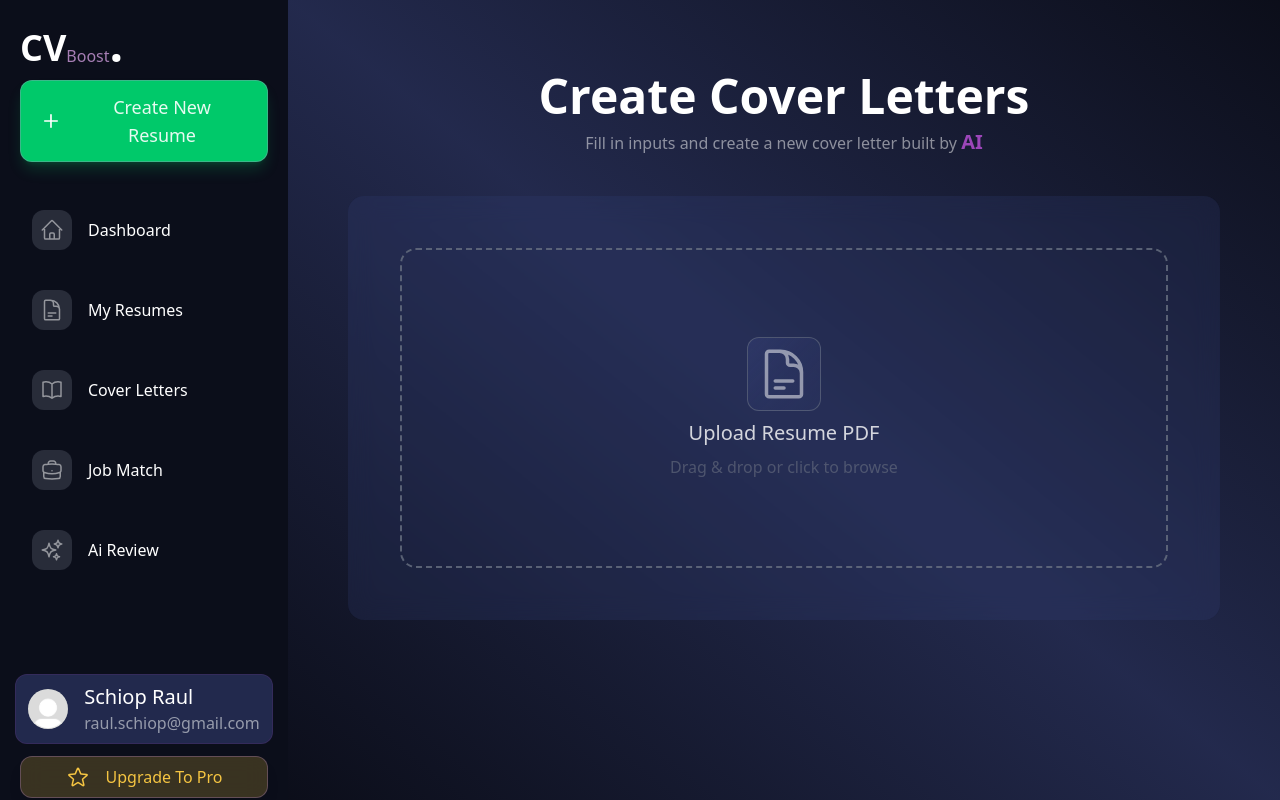
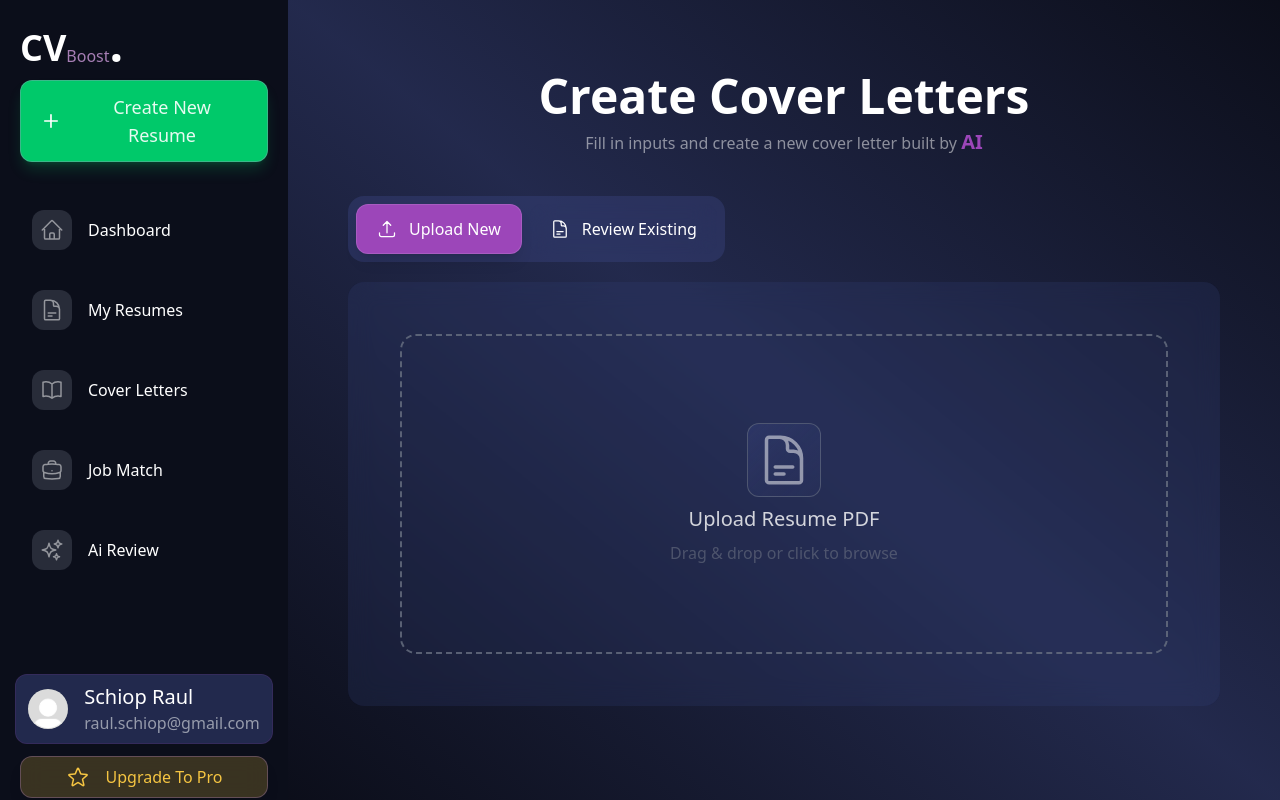
Before and after one commit to RaulSchiop/CVBoost, a Next.js app in the folder frontend/: page /tools/coverLetter/createCoverLetters in a window 1280 px wide. Built offline with nearby package versions, Linux system fonts and the light colour scheme.

Commit message:
ui change for the input cration

```diff
--- a/frontend/src/Components/InputsComponents/coverLettersComponents.tsx
+++ b/frontend/src/Components/InputsComponents/coverLettersComponents.tsx
@@ -14,8 +14,7 @@ export default function CoverLetterInput({
 }: InputCoverLetter) {
    const [file, setFile] = useState<File>();
    const [dragActive, setDragActive] = useState(false);
-   const atsScore = 60;
-   // Sample resume data - replace with actual data from props or API
+   const [selectedCv,setSelectedCv]=useState<number>();
 
    const handleInputChange = (e: React.ChangeEvent<HTMLInputElement>) => {
       const files = e.target.files;
@@ -111,7 +110,10 @@ export default function CoverLetterInput({
                {file && <MainBtn>Review The Resume</MainBtn>}
             </div>
          ) : (
-            <div className=" w-full h-full flex items-start justify-center">
+            <div className=" w-full h-full flex flex-col items-center justify-center py-8  md:py-20 lg:py-10">
+               <h1 className="text-accent-950 mb-5 font-bold text-2xl ">
+                  Click a CV to use for this cover letter
+               </h1>
                {coverLetters.length > 0 ? (
                   <List>
                      {coverLetters.map((file, index) => (
@@ -143,18 +145,7 @@ export default function CoverLetterInput({
                                  </h3>
                               </div>
 
-                              <div className="flex gap-2  ">
-                                 <SmallBtn ClassName="text-sm">View</SmallBtn>
-                                 <SmallBtn ClassName="text-sm bg-green-400">
-                                    Download
-                                 </SmallBtn>
-                                 <SmallBtn
-                                    ClassName="text-sm"
-                                    color="bg-red-500"
-                                 >
-                                    Delete
-                                 </SmallBtn>
-                              </div>
+
                            </div>
                         </motion.li>
                      ))}
--- a/frontend/src/Components/InputsComponents/reviewInputComponent.tsx
+++ b/frontend/src/Components/InputsComponents/reviewInputComponent.tsx
@@ -162,7 +162,16 @@ export default function PDFInput({ toggle, resumes }: PDFInputPropsType) {
                      ))}
                   </DownList>
                ) : (
-                  <p> No Resumes</p>
+                  <div className="w-full h-full flex items-center justify-center flex-col mt-20">
+                     <h1 className="text-accent-600 text-3xl font-bold">
+                        {" "}
+                        No Resumes{" "}
+                     </h1>
+                     <p className="text-accent-950/70 text-lg text-center">
+                        Curentlry you have no Resumes. Create new Resume with
+                        Ai.{" "}
+                     </p>
+                  </div>
                )}
             </div>
          )}
--- a/frontend/src/app/tools/coverLetter/createCoverLetters/page.tsx
+++ b/frontend/src/app/tools/coverLetter/createCoverLetters/page.tsx
@@ -3,6 +3,8 @@ import CoverLetterInput from "@/Components/InputsComponents/coverLettersComponen
 import { useState } from "react";
 import { motion } from "motion/react";
 import Link from "next/link";
+import MainBtn from "@/Components/Buttons/MainBtn";
+import UnSelectetButton from "@/Components/Buttons/UnSelectedButton";
 
 export default function CreateCoverLetter() {
    const [toggleUpload, setTogleUpload] = useState(false);
@@ -92,6 +94,86 @@ export default function CreateCoverLetter() {
          {/* stap 2 */}
          {/* based on the cv ( that person ) and job description and title create a cover letter ( create a txt file and download it) */}
 
+         {toggleUpload === false ? (
+            <div className="flex bg-contrast-500/40 p-2 w-fit rounded-2xl gap-2">
+               <MainBtn>
+                  {/* uload icon */}
+                  <svg
+                     xmlns="http://www.w3.org/2000/svg"
+                     fill="none"
+                     viewBox="0 0 24 24"
+                     strokeWidth={1.5}
+                     stroke="currentColor"
+                     className="size-5"
+                  >
+                     <path
+                        strokeLinecap="round"
+                        strokeLinejoin="round"
+                        d="M3 16.5v2.25A2.25 2.25 0 0 0 5.25 21h13.5A2.25 2.25 0 0 0 21 18.75V16.5m-13.5-9L12 3m0 0 4.5 4.5M12 3v13.5"
+                     />
+                  </svg>
+                  <p>Upload New</p>
+               </MainBtn>
+               <UnSelectetButton onClick={() => setTogleUpload(true)}>
+                  {/* document writen */}
+                  <svg
+                     xmlns="http://www.w3.org/2000/svg"
+                     fill="none"
+                     viewBox="0 0 24 24"
+                     strokeWidth={1.5}
+                     stroke="currentColor"
+                     className="size-5"
+                  >
+                     <path
+                        strokeLinecap="round"
+                        strokeLinejoin="round"
+                        d="M19.5 14.25v-2.625a3.375 3.375 0 0 0-3.375-3.375h-1.5A1.125 1.125 0 0 1 13.5 7.125v-1.5a3.375 3.375 0 0 0-3.375-3.375H8.25m0 12.75h7.5m-7.5 3H12M10.5 2.25H5.625c-.621 0-1.125.504-1.125 1.125v17.25c0 .621.504 1.125 1.125 1.125h12.75c.621 0 1.125-.504 1.125-1.125V11.25a9 9 0 0 0-9-9Z"
+                     />
+                  </svg>
+                  <p>Review Existing</p>
+               </UnSelectetButton>
+            </div>
+         ) : (
+            <div className="flex bg-contrast-500/40 p-2 w-fit rounded-2xl gap-2">
+               <UnSelectetButton onClick={() => setTogleUpload(false)}>
+                  {/* uload icon */}
+                  <svg
+                     xmlns="http://www.w3.org/2000/svg"
+                     fill="none"
+                     viewBox="0 0 24 24"
+                     strokeWidth={1.5}
+                     stroke="currentColor"
+                     className="size-5"
+                  >
+                     <path
+                        strokeLinecap="round"
+                        strokeLinejoin="round"
+                        d="M3 16.5v2.25A2.25 2.25 0 0 0 5.25 21h13.5A2.25 2.25 0 0 0 21 18.75V16.5m-13.5-9L12 3m0 0 4.5 4.5M12 3v13.5"
+                     />
+                  </svg>
+                  <p>Upload New</p>
+               </UnSelectetButton>
+               <MainBtn>
+                  {/* document writen */}
+                  <svg
+                     xmlns="http://www.w3.org/2000/svg"
+                     fill="none"
+                     viewBox="0 0 24 24"
+                     strokeWidth={1.5}
+                     stroke="currentColor"
+                     className="size-5"
+                  >
+                     <path
+                        strokeLinecap="round"
+                        strokeLinejoin="round"
+                        d="M19.5 14.25v-2.625a3.375 3.375 0 0 0-3.375-3.375h-1.5A1.125 1.125 0 0 1 13.5 7.125v-1.5a3.375 3.375 0 0 0-3.375-3.375H8.25m0 12.75h7.5m-7.5 3H12M10.5 2.25H5.625c-.621 0-1.125.504-1.125 1.125v17.25c0 .621.504 1.125 1.125 1.125h12.75c.621 0 1.125-.504 1.125-1.125V11.25a9 9 0 0 0-9-9Z"
+                     />
+                  </svg>
+                  <p>Review Existing</p>
+               </MainBtn>
+            </div>
+         )}
+
          <CoverLetterInput
             toggle={toggleUpload}
             coverLetters={coverLetters}
```
